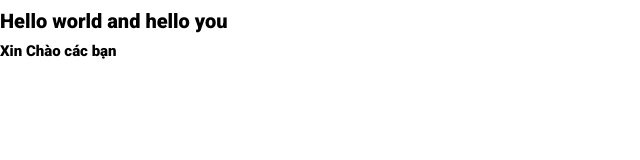
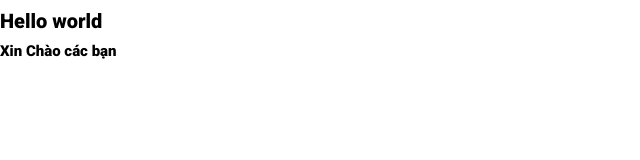
Before and after one commit to hungkhaipham/shop, a plain HTML site: page index.html in a window 1280 px wide. Shown: the whole page, without its empty margins (0-640 px from the left). Drawn offline with nearby package versions, Linux system fonts and the light colour scheme.

Commit message:
commit index.html giai doan dung base

```diff
--- a/index.html
+++ b/index.html
@@ -12,7 +12,7 @@
 </head>
 
 <body>
-    <h1>Hello world and hello you</h1>
+    <h1>Hello world</h1>
     <h2>Xin Chào các bạn</h2>
 </body>
 
```
